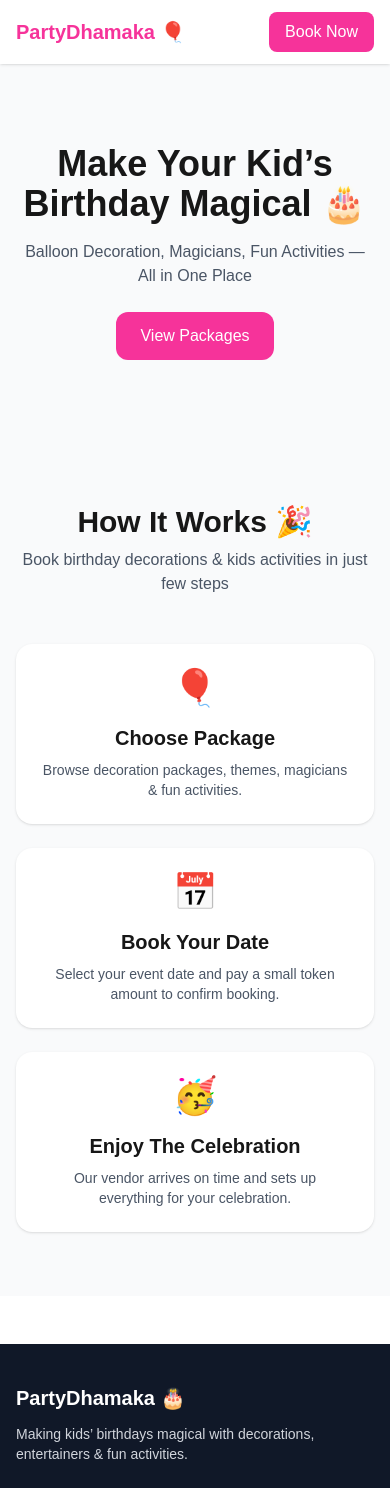
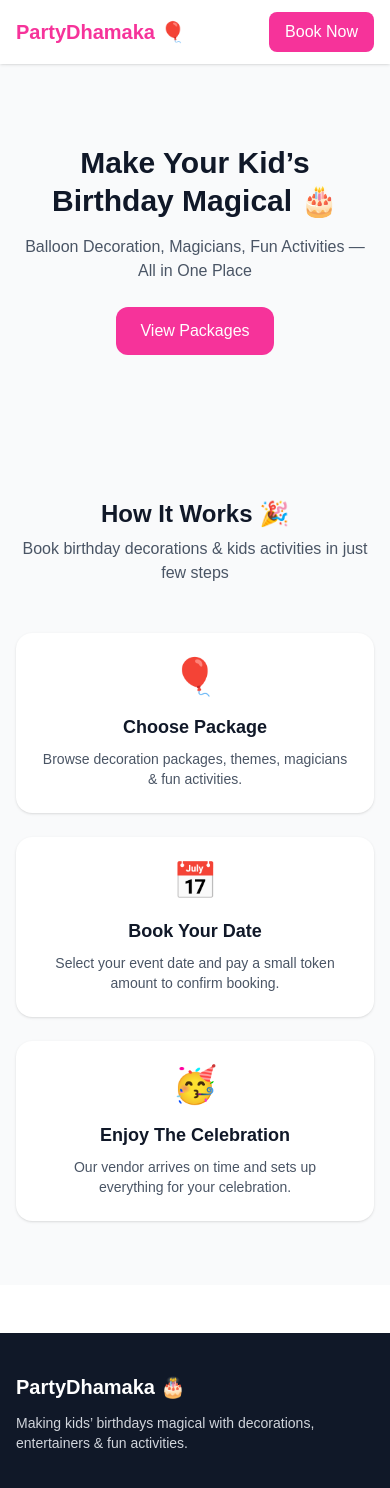
Before and after one commit to sanjayphpdev/partydhamaka, a Next.js app: page / in a window 390 px wide. Shown: the top 1488 px of the page. Built offline with nearby package versions, Linux system fonts and the light colour scheme.

Commit message:
UI issue on mobile fix

```diff
--- a/app/booking/BookingClient.tsx
+++ b/app/booking/BookingClient.tsx
@@ -14,7 +14,9 @@ export default function BookingClient() {
 
   return (
     <div className="max-w-xl mx-auto p-6">
-      <h1 className="text-2xl font-bold mb-4">Complete Your Booking</h1>
+      <h1 className="text-3xl font-bold text-gray-900 mb-2">
+        Complete Your Booking
+      </h1>
 
       {/* Date */}
       <label className="block mb-2">Select Date</label>
--- a/app/packages/[id]/page.tsx
+++ b/app/packages/[id]/page.tsx
@@ -24,7 +24,9 @@ export default async function PackageDetail({
       <Gallery media={pkg.media} />
 
       {/* Info */}
-      <h1 className="text-2xl font-bold">{pkg.name}</h1>
+      <h1 className="text-2xl md:text-3xl font-bold text-gray-900 leading-tight">
+        {pkg.name}
+      </h1>
       <p className="text-gray-500">{pkg.category}</p>
 
       {/* Pricing */}
--- a/app/page.tsx
+++ b/app/page.tsx
@@ -4,7 +4,7 @@ export default function Home() {
   return (
     <main className="min-h-screen bg-gray-50">
       <section className="text-center py-20 px-4">
-        <h1 className="text-4xl font-bold mb-4">
+        <h1 className="text-3xl md:text-5xl font-bold mb-4 text-gray-900 leading-tight">
           Make Your Kid’s Birthday Magical 🎂
         </h1>
         <p className="text-gray-600 mb-6">
@@ -20,7 +20,9 @@ export default function Home() {
       {/* How It Works */}
       <section id="how-it-works" className="max-w-6xl mx-auto px-4 py-16">
         <div className="text-center mb-12">
-          <h2 className="text-3xl font-bold">How It Works 🎉</h2>
+          <h2 className="text-2xl md:text-3xl font-bold text-gray-900 leading-tight">
+            How It Works 🎉
+          </h2>
 
           <p className="text-gray-600 mt-2">
             Book birthday decorations & kids activities in just few steps
@@ -32,7 +34,9 @@ export default function Home() {
           <div className="bg-white p-6 rounded-2xl shadow text-center">
             <div className="text-4xl mb-4">🎈</div>
 
-            <h3 className="text-xl font-semibold mb-2">Choose Package</h3>
+            <h3 className="text-lg md:text-xl font-semibold mb-2 text-gray-900">
+              Choose Package
+            </h3>
 
             <p className="text-gray-600 text-sm">
               Browse decoration packages, themes, magicians & fun activities.
@@ -43,7 +47,9 @@ export default function Home() {
           <div className="bg-white p-6 rounded-2xl shadow text-center">
             <div className="text-4xl mb-4">📅</div>
 
-            <h3 className="text-xl font-semibold mb-2">Book Your Date</h3>
+            <h3 className="text-lg md:text-xl font-semibold mb-2 text-gray-900">
+              Book Your Date
+            </h3>
 
             <p className="text-gray-600 text-sm">
               Select your event date and pay a small token amount to confirm
@@ -55,7 +61,7 @@ export default function Home() {
           <div className="bg-white p-6 rounded-2xl shadow text-center">
             <div className="text-4xl mb-4">🥳</div>
 
-            <h3 className="text-xl font-semibold mb-2">
+            <h3 className="text-lg md:text-xl font-semibold mb-2 text-gray-900">
               Enjoy The Celebration
             </h3>
 
--- a/app/terms-and-conditions/page.tsx
+++ b/app/terms-and-conditions/page.tsx
@@ -7,7 +7,9 @@ export const metadata = {
 export default function TermsAndConditionsPage() {
   return (
     <main className="max-w-4xl mx-auto px-4 py-10">
-      <h1 className="text-4xl font-bold mb-6">Terms & Conditions</h1>
+      <h1 className="text-3xl md:text-4xl font-bold mb-6 text-gray-900 leading-tight">
+        Terms & Conditions
+      </h1>
 
       <p className="text-gray-500 mb-8">
         Effective Date: {new Date().getFullYear()}
```
